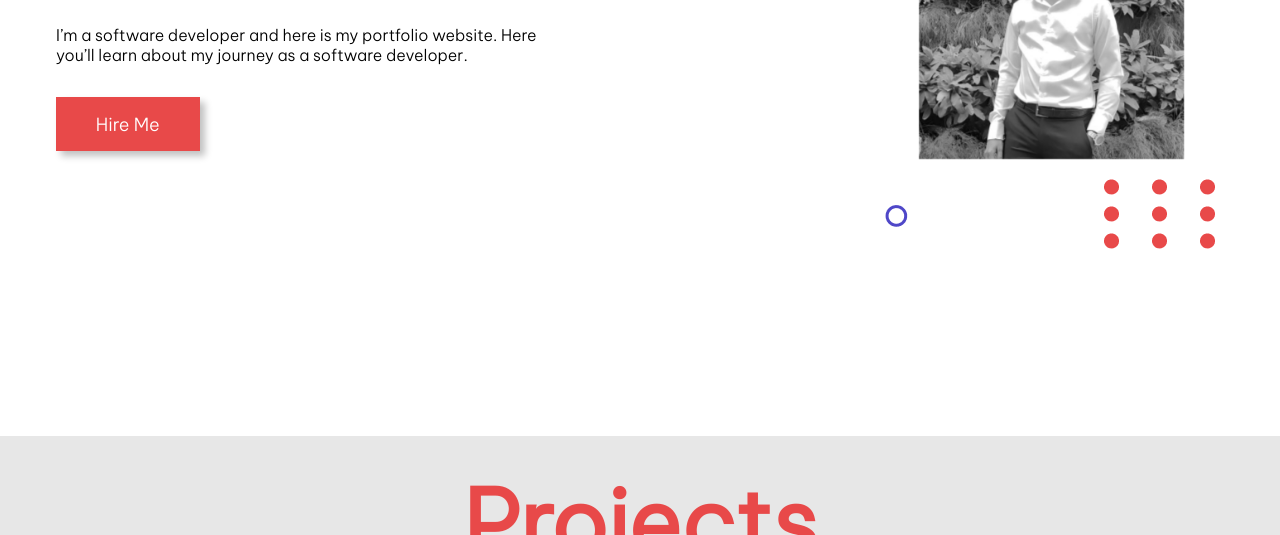
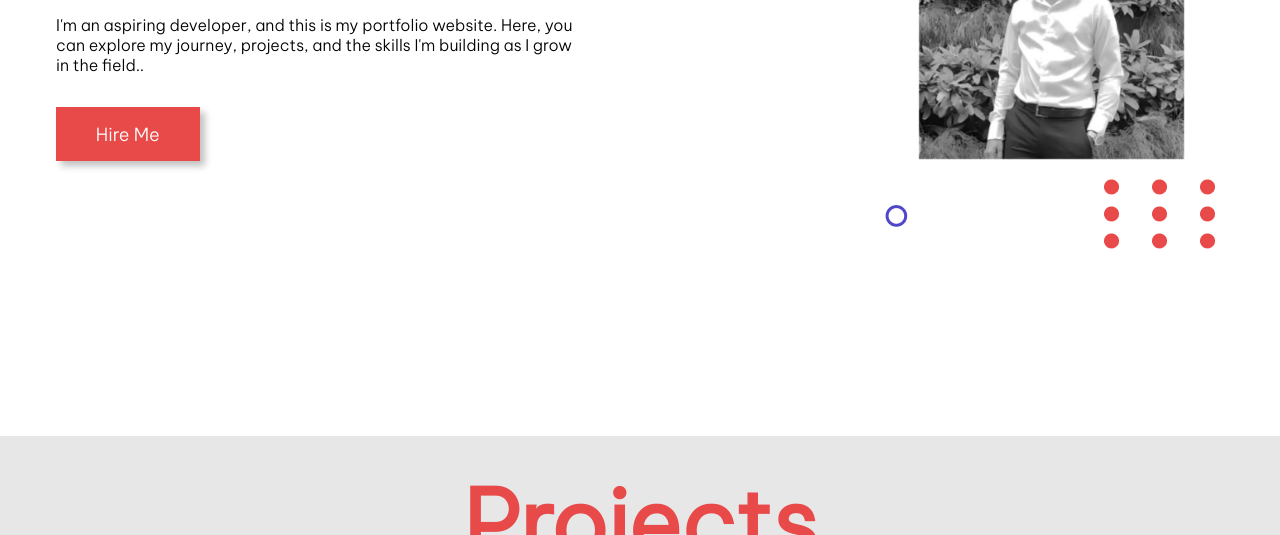
Before and after one commit to Adarsh-bp-dev/Portfolio, a website: page index.html in a window 1280 px wide. Shown: the part 265-800 px from the top of the page. Drawn offline with nearby package versions, Linux system fonts and the light colour scheme.

Commit message:
Update portfolio introduction and about section

```diff
--- a/index.html
+++ b/index.html
@@ -41,8 +41,7 @@
           I am a <span class="role"></span>
         </div>   this was used to show i am a fullstack developer in bliking words i have desabled it-->
         <p class="desc">
-          I’m a software developer and here is my portfolio website. Here
-          you’ll learn about my journey as a software developer.
+          I'm an aspiring developer, and this is my portfolio website. Here, you can explore my journey, projects, and the skills I'm building as I grow in the field..
         </p>
         <div class="btn">Hire Me</div>
       </div>
```
